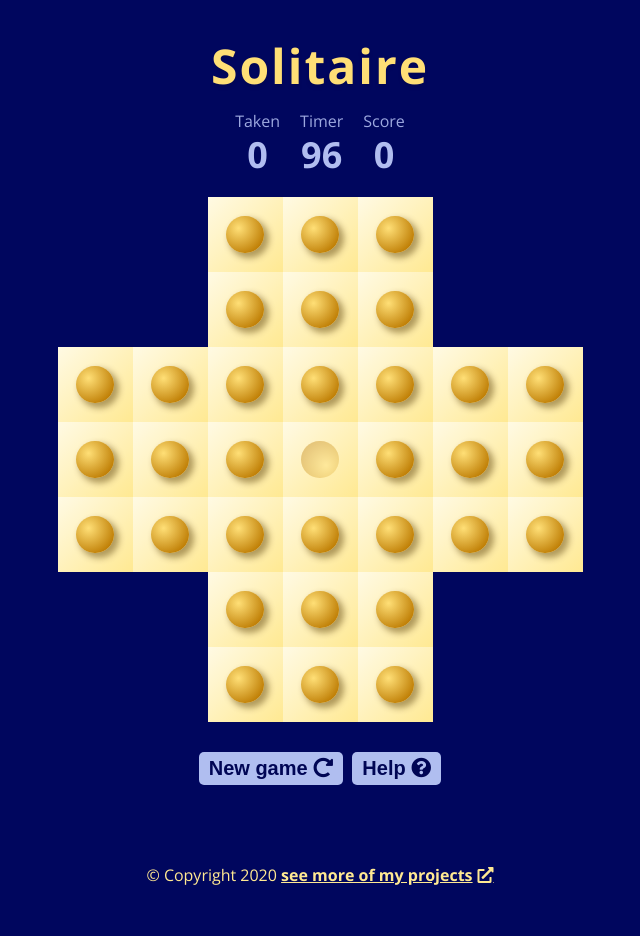
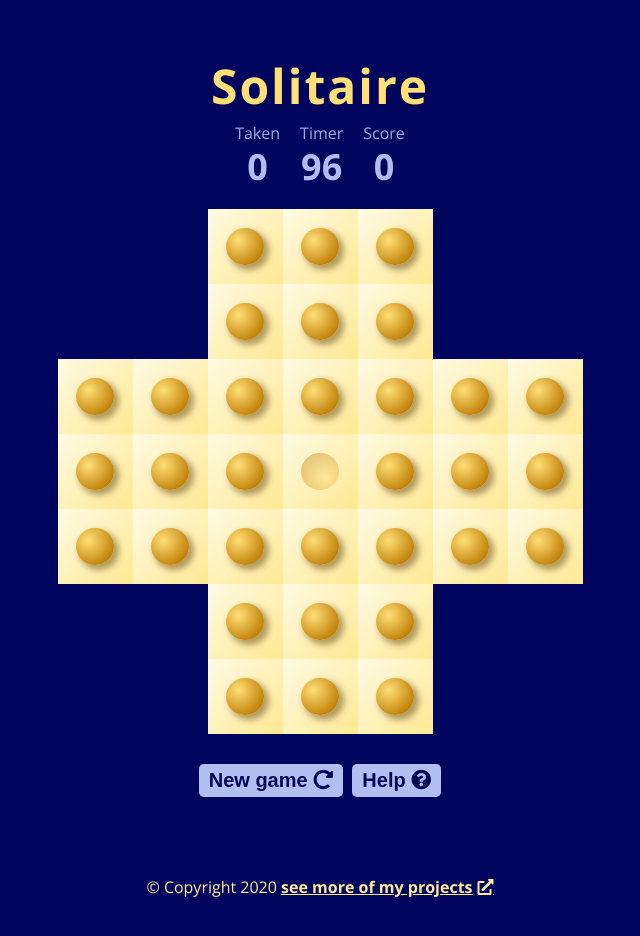
Before and after one commit to rolandjlevy/js-solitaire-game, a plain HTML site: page index.html in a window 1280 px wide. Shown: the whole page, without its empty margins (320-960 px from the left). Drawn offline with nearby package versions, Linux system fonts and the light colour scheme.

Commit message:
Layout tweaks

```diff
--- a/index.html
+++ b/index.html
@@ -25,15 +25,15 @@
           </span>
         </p> -->
         <p class="v-block">
-          <span class="score-label m-t-8">Taken</span>
+          <span class="score-label">Taken</span>
           <span class="moves-display">0</span>
         </p>
         <p class="v-block m-l-20">
-          <span class="timer-label m-t-8">Timer</span>
+          <span class="timer-label">Timer</span>
           <span class="timer-display">100</span>
         </p>
         <p class="v-block m-l-20">
-          <span class="timer-label m-t-8">Score</span>
+          <span class="timer-label">Score</span>
           <span class="score-display">0</span>
         </p>
       </section>
--- a/style.css
+++ b/style.css
@@ -48,7 +48,7 @@ html {
 }
 
 body {
-  margin: 30px;
+  margin: 50px;
   padding: 0;
   box-sizing: border-box;
   background: var(--board-colour);
```
